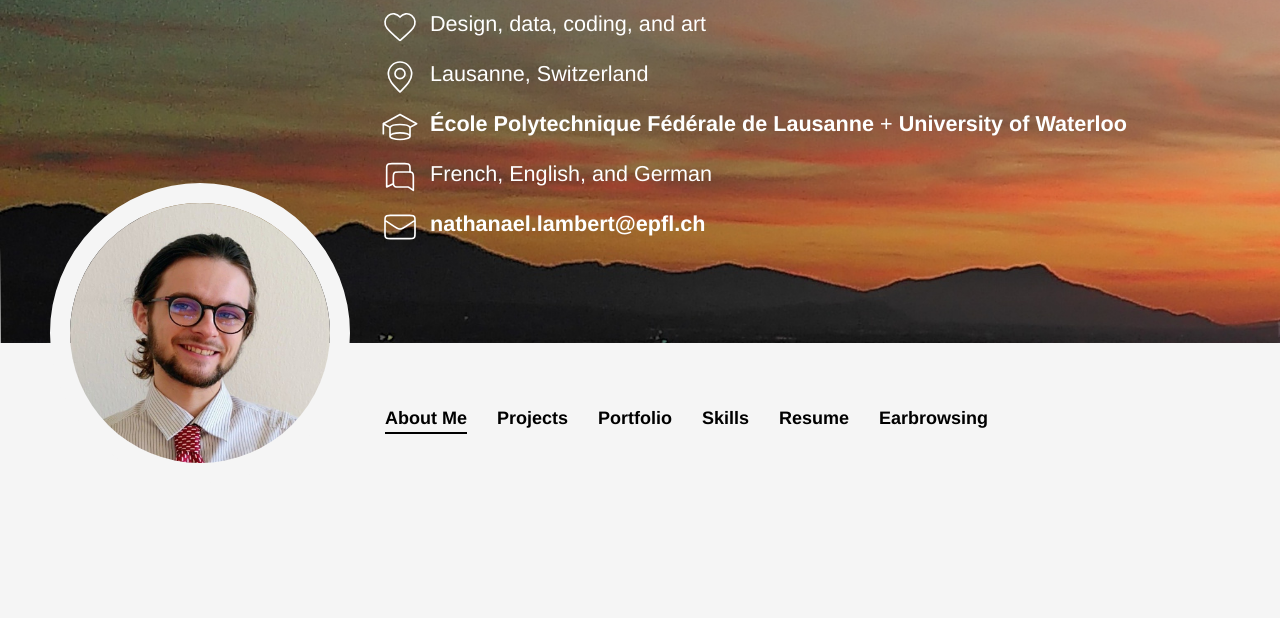
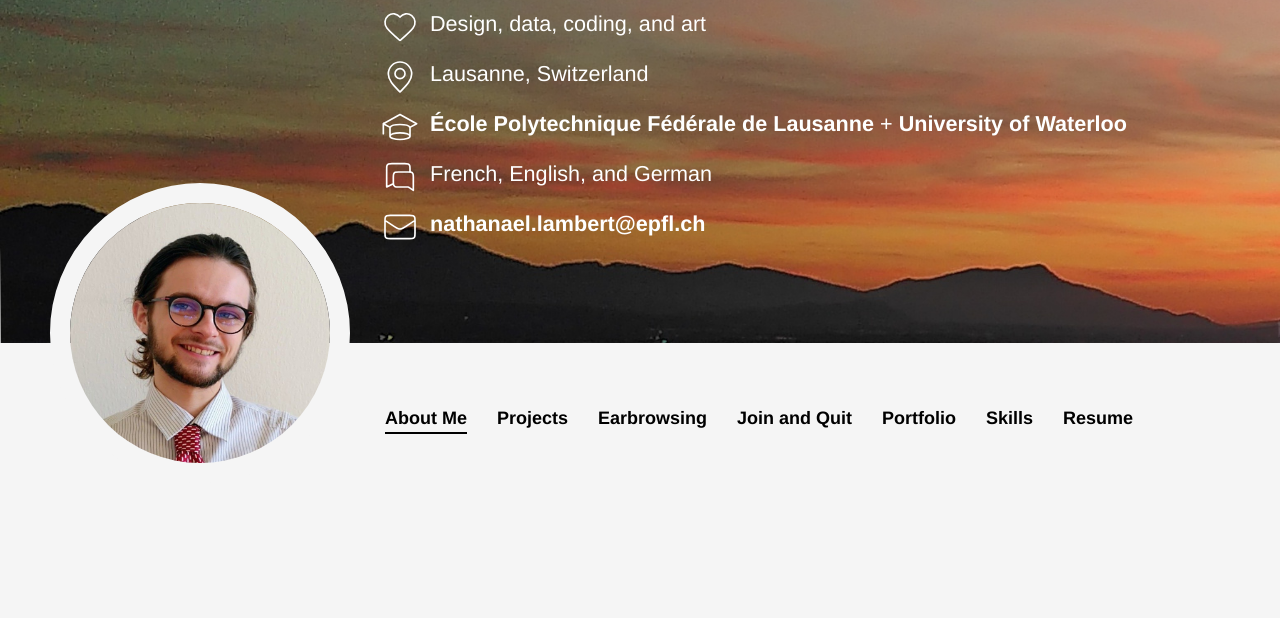
Before and after one commit to nathanaelambert/nthlmb, a plain HTML site: page index.html in a window 1280 px wide. Shown: the part 157-775 px from the top of the page. Drawn offline with Linux system fonts and the light colour scheme.

Commit message:
join and quit in nav

```diff
--- a/index.html
+++ b/index.html
@@ -80,10 +80,12 @@
       <img id="macaron" src="images/pp.jpg" alt="Nathanael Lambert">
       <a href="#about">About Me</a>
       <a href="#projects">Projects</a>
+      <a href="earbrowsing/index.html">Earbrowsing</a>
+      <a href="join-and-quit/index.html">Join and Quit</a>
       <a href="#portfolio">Portfolio</a>
       <a href="#skills">Skills</a>
       <a href="#resume">Resume</a>
-      <a href="earbrowsing/index.html">Earbrowsing</a>
+
     </nav>
 
 
```
